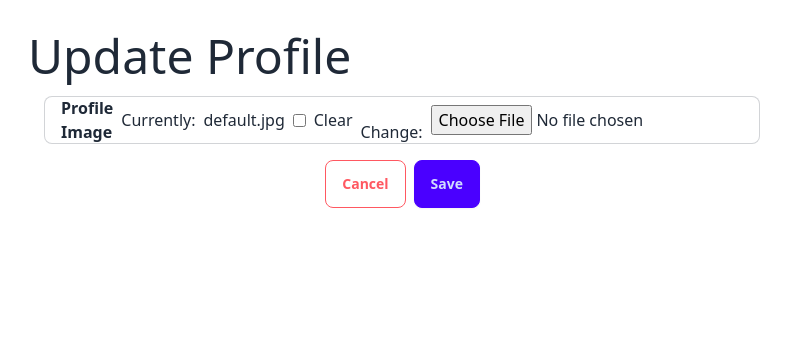
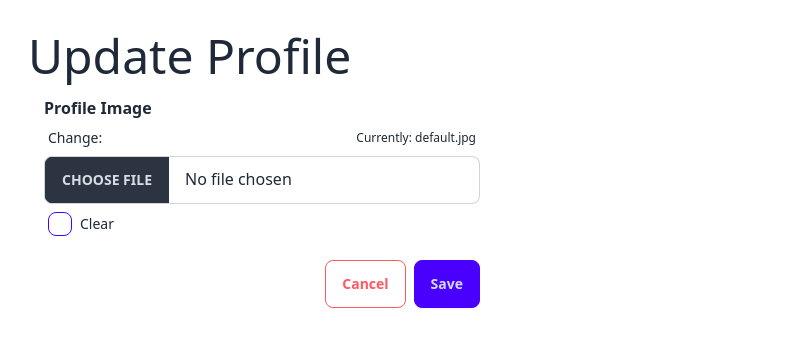
Before and after one commit to matthew-talamantes/CountDownApp, a Django app: page /account/profile/update/ in a window 1280 px wide. Shown: the part 80-427 px from the top of the page, without its empty margins (378-1169 px from the left). Run offline with Django 4.2, Linux system fonts and the light colour scheme; the visitor is signed in with stand-in values (Sample User, id 1); data comes from the database, SQL or seed files in the repository; parts of the project's set-up code (start-up, migrations or seed data) failed here and were passed over; some libraries are stand-ins or nearby versions.

Commit message:
Update profile update view

```diff
--- a/backend/countdown/myuser/forms.py
+++ b/backend/countdown/myuser/forms.py
@@ -1,5 +1,8 @@
 from django import forms
+from django.forms import ModelForm
 from allauth.account.forms import LoginForm, SignupForm
+
+from .models import Profile
 
 class CustomLoginForm(LoginForm):
     def __init__(self, *args, **kwargs):
@@ -14,3 +17,8 @@ class CustomSignupForm(SignupForm):
         self.fields['email'].widget = forms.EmailInput(attrs={'class': 'grow', 'placeholder': 'Email'})
         self.fields['password1'].widget = forms.PasswordInput(attrs={'class': 'grow', 'placeholder': 'Password'})
         self.fields['password2'].widget = forms.PasswordInput(attrs={'class': 'grow', 'placeholder': 'Confirm Password'})
+
+class ProfileUpdateForm(ModelForm):
+    class Meta:
+        model = Profile
+        fields = ['profileImage']
--- a/backend/countdown/myuser/views.py
+++ b/backend/countdown/myuser/views.py
@@ -9,6 +9,7 @@ from allauth.account.utils import send_email_confirmation
 
 from .models import MyUser, Profile
 from .serializers import MyUserSerializer, ProfileSerializer
+from .forms import ProfileUpdateForm
 
 # Create your views here.
 class CustomRegistration(RegisterView):
@@ -51,7 +52,7 @@ class UserProfileDetailView(LoginRequiredMixin, DetailView):
 class UserProfileUpdateView(LoginRequiredMixin, UserPassesTestMixin, UpdateView):
     model = Profile
     template_name = 'myuser/profile_update.html'
-    fields = ['profileImage']
+    form_class = ProfileUpdateForm
 
     def get_object(self):
         return Profile.objects.get(user=self.request.user)
--- a/backend/countdown/templates/counts/form_template.html
+++ b/backend/countdown/templates/counts/form_template.html
@@ -13,11 +13,18 @@
     {% for field in form %}
     <div class="">
         {{ field.errors }}
+        {% if field.field.widget.input_type == 'file' %}
+        <label class="font-semibold" for="{{ field.id_for_label }}">{{ field.label }}</label>
+        <div class="{% if field.errors %}border rounded border-error{% endif %}">
+            {{ field }}
+        </div>
+        {% else %}
         <label class="input input-bordered flex items-center gap-2{% if field.errors %} input-error{% endif %}"
             for="{{ field.id_for_label}}">
             <span class="font-semibold">{{ field.label }}</span>
             {{ field }}
         </label>
+        {% endif %}
         {% if field.help_text %}
         <small>{{ field.help_text }}</small>
         {% endif %}
--- /dev/null
+++ b/backend/countdown/templates/django/forms/widgets/clearable_file_input.html
@@ -0,0 +1,19 @@
+<div class="label">
+    {% if widget.is_initial %}
+    <span class="label-text">{{ widget.input_text }}:</span>
+    <span class="label-text-alt">{{ widget.initial_text }}: <a
+        href="{{ widget.value.url }}">{{ widget.value }}</a>
+    </span>
+    {% endif %}
+</div>
+<input type="{{ widget.type }}" name="{{ widget.name }}" {% if 'class' not in widget.attrs %}
+    class="file-input w-full file-input-bordered" {% endif %} {% for name, value in widget.attrs.items %} {% if name == 'class' %}
+    class="file-input w-full file-input-bordered {{ value|stringformat:'s'}}" {% else %} {% if value is not False %} {{ name }}
+    {% if value is not True %}="{{ value|stringformat:'s' }}" {% endif %}{% endif %}{% endif %}{% endfor %}>
+<div class="label">
+    <span class="label-text flex flex-row justify-start items-center gap-2">{% if not widget.required %}
+    <input class="checkbox checkbox-primary" type="checkbox" name="{{ widget.checkbox_name }}" id="{{ widget.checkbox_id }}" {% if widget.attrs.disabled %}
+        disabled{% endif %}{% if widget.attrs.checked %} checked{% endif %}>
+    <label for="{{ widget.checkbox_id }}">{{ widget.clear_checkbox_label }}</label>
+    {% endif %}</span>
+</div>
--- a/backend/countdown/templates/myuser/profile_update.html
+++ b/backend/countdown/templates/myuser/profile_update.html
@@ -4,7 +4,7 @@
 <section class="container mx-auto mt-8 px-4 max-w-[500px]">
     <h1 class="text-5xl my-2">Update Profile</h1>
     <article class="container mx-auto sm:px-4">
-        <form method="POST">
+        <form method="POST" enctype="multipart/form-data">
             {% csrf_token %}
             {{ form }}
             <div class="flex flex-row justify-end mt-2 gap-2">
--- a/backend/countdown/theme/static/css/dist/styles.css
+++ b/backend/countdown/theme/static/css/dist/styles.css
@@ -940,6 +955,22 @@ html {
   content: var(--tw-content);
 }
 
+.checkbox {
+  flex-shrink: 0;
+  --chkbg: var(--fallback-bc,oklch(var(--bc)/1));
+  --chkfg: var(--fallback-b1,oklch(var(--b1)/1));
+  height: 1.5rem;
+  width: 1.5rem;
+  cursor: pointer;
+  -webkit-appearance: none;
+     -moz-appearance: none;
+          appearance: none;
+  border-radius: var(--rounded-btn, 0.5rem);
+  border-width: 1px;
+  border-color: var(--fallback-bc,oklch(var(--bc)/var(--tw-border-opacity)));
+  --tw-border-opacity: 0.2;
+}
+
 .dropdown {
   position: relative;
   display: inline-block;
@@ -1197,6 +1238,60 @@ html {
 
 .dropdown:is(details) summary::-webkit-details-marker {
   display: none;
+}
+
+.file-input {
+  height: 3rem;
+  flex-shrink: 1;
+  padding-inline-end: 1rem;
+  font-size: 1rem;
+  line-height: 2;
+  line-height: 1.5rem;
+  overflow: hidden;
+  border-radius: var(--rounded-btn, 0.5rem);
+  border-width: 1px;
+  border-color: var(--fallback-bc,oklch(var(--bc)/var(--tw-border-opacity)));
+  --tw-border-opacity: 0;
+  --tw-bg-opacity: 1;
+  background-color: var(--fallback-b1,oklch(var(--b1)/var(--tw-bg-opacity)));
+}
+
+.file-input::file-selector-button {
+  margin-inline-end: 1rem;
+  display: inline-flex;
+  height: 100%;
+  flex-shrink: 0;
+  cursor: pointer;
+  -webkit-user-select: none;
+     -moz-user-select: none;
+          user-select: none;
+  flex-wrap: wrap;
+  align-items: center;
+  justify-content: center;
+  padding-left: 1rem;
+  padding-right: 1rem;
+  text-align: center;
+  font-size: 0.875rem;
+  line-height: 1.25rem;
+  line-height: 1em;
+  transition-property: color, background-color, border-color, text-decoration-color, fill, stroke, opacity, box-shadow, transform, filter, -webkit-backdrop-filter;
+  transition-property: color, background-color, border-color, text-decoration-color, fill, stroke, opacity, box-shadow, transform, filter, backdrop-filter;
+  transition-property: color, background-color, border-color, text-decoration-color, fill, stroke, opacity, box-shadow, transform, filter, backdrop-filter, -webkit-backdrop-filter;
+  transition-timing-function: cubic-bezier(0.4, 0, 0.2, 1);
+  transition-timing-function: cubic-bezier(0, 0, 0.2, 1);
+  transition-duration: 200ms;
+  border-style: solid;
+  --tw-border-opacity: 1;
+  border-color: var(--fallback-n,oklch(var(--n)/var(--tw-border-opacity)));
+  --tw-bg-opacity: 1;
+  background-color: var(--fallback-n,oklch(var(--n)/var(--tw-bg-opacity)));
+  font-weight: 600;
+  text-transform: uppercase;
+  --tw-text-opacity: 1;
+  color: var(--fallback-nc,oklch(var(--nc)/var(--tw-text-opacity)));
+  text-decoration-line: none;
+  border-width: var(--border-btn, 1px);
+  animation: button-pop var(--animation-btn, 0.25s) ease-out;
 }
 
 .form-control {
@@ -1684,6 +1789,116 @@ html {
   }
 }
 
+.checkbox:focus {
+  box-shadow: none;
+}
+
+.checkbox:focus-visible {
+  outline-style: solid;
+  outline-width: 2px;
+  outline-offset: 2px;
+  outline-color: var(--fallback-bc,oklch(var(--bc)/1));
+}
+
+.checkbox:checked,
+  .checkbox[aria-checked="true"] {
+  background-repeat: no-repeat;
+  animation: checkmark var(--animation-input, 0.2s) ease-out;
+  background-color: var(--chkbg);
+  background-image: linear-gradient(-45deg, transparent 65%, var(--chkbg) 65.99%),
+      linear-gradient(45deg, transparent 75%, var(--chkbg) 75.99%),
+      linear-gradient(-45deg, var(--chkbg) 40%, transparent 40.99%),
+      linear-gradient(
+        45deg,
+        var(--chkbg) 30%,
+        var(--chkfg) 30.99%,
+        var(--chkfg) 40%,
+        transparent 40.99%
+      ),
+      linear-gradient(-45deg, var(--chkfg) 50%, var(--chkbg) 50.99%);
+}
+
+.checkbox:indeterminate {
+  --tw-bg-opacity: 1;
+  background-color: var(--fallback-bc,oklch(var(--bc)/var(--tw-bg-opacity)));
+  background-repeat: no-repeat;
+  animation: checkmark var(--animation-input, 0.2s) ease-out;
+  background-image: linear-gradient(90deg, transparent 80%, var(--chkbg) 80%),
+      linear-gradient(-90deg, transparent 80%, var(--chkbg) 80%),
+      linear-gradient(0deg, var(--chkbg) 43%, var(--chkfg) 43%, var(--chkfg) 57%, var(--chkbg) 57%);
+}
+
+.checkbox-primary {
+  --chkbg: var(--fallback-p,oklch(var(--p)/1));
+  --chkfg: var(--fallback-pc,oklch(var(--pc)/1));
+  --tw-border-opacity: 1;
+  border-color: var(--fallback-p,oklch(var(--p)/var(--tw-border-opacity)));
+}
+
+.checkbox-primary:focus-visible {
+  outline-color: var(--fallback-p,oklch(var(--p)/1));
+}
+
+.checkbox-primary:checked,
+    .checkbox-primary[aria-checked="true"] {
+  --tw-border-opacity: 1;
+  border-color: var(--fallback-p,oklch(var(--p)/var(--tw-border-opacity)));
+  --tw-bg-opacity: 1;
+  background-color: var(--fallback-p,oklch(var(--p)/var(--tw-bg-opacity)));
+  --tw-text-opacity: 1;
+  color: var(--fallback-pc,oklch(var(--pc)/var(--tw-text-opacity)));
+}
+
+.checkbox-info {
+  --chkbg: var(--fallback-in,oklch(var(--in)/1));
+  --chkfg: var(--fallback-inc,oklch(var(--inc)/1));
+  --tw-border-opacity: 1;
+  border-color: var(--fallback-in,oklch(var(--in)/var(--tw-border-opacity)));
+}
+
+.checkbox-info:focus-visible {
+  outline-color: var(--fallback-in,oklch(var(--in)/1));
+}
+
+.checkbox-info:checked,
+    .checkbox-info[aria-checked="true"] {
+  --tw-border-opacity: 1;
+  border-color: var(--fallback-in,oklch(var(--in)/var(--tw-border-opacity)));
+  --tw-bg-opacity: 1;
+  background-color: var(--fallback-in,oklch(var(--in)/var(--tw-bg-opacity)));
+  --tw-text-opacity: 1;
+  color: var(--fallback-inc,oklch(var(--inc)/var(--tw-text-opacity)));
+}
+
+.checkbox-error {
+  --chkbg: var(--fallback-er,oklch(var(--er)/1));
+  --chkfg: var(--fallback-erc,oklch(var(--erc)/1));
+  --tw-border-opacity: 1;
+  border-color: var(--fallback-er,oklch(var(--er)/var(--tw-border-opacity)));
+}
+
+.checkbox-error:focus-visible {
+  outline-color: var(--fallback-er,oklch(var(--er)/1));
+}
+
+.checkbox-error:checked,
+    .checkbox-error[aria-checked="true"] {
+  --tw-border-opacity: 1;
+  border-color: var(--fallback-er,oklch(var(--er)/var(--tw-border-opacity)));
+  --tw-bg-opacity: 1;
+  background-color: var(--fallback-er,oklch(var(--er)/var(--tw-bg-opacity)));
+  --tw-text-opacity: 1;
+  color: var(--fallback-erc,oklch(var(--erc)/var(--tw-text-opacity)));
+}
+
+.checkbox:disabled {
+  cursor: not-allowed;
+  border-color: transparent;
+  --tw-bg-opacity: 1;
+  background-color: var(--fallback-bc,oklch(var(--bc)/var(--tw-bg-opacity)));
+  opacity: 0.2;
+}
+
 @keyframes checkmark {
   0% {
     background-position-y: 5px;
@@ -1706,9 +1921,56 @@ html {
   transform: translate(var(--tw-translate-x), var(--tw-translate-y)) rotate(var(--tw-rotate)) skewX(var(--tw-skew-x)) skewY(var(--tw-skew-y)) scaleX(var(--tw-scale-x)) scaleY(var(--tw-scale-y));
 }
 
+.file-input-bordered {
+  --tw-border-opacity: 0.2;
+}
+
+.file-input:focus {
+  outline-style: solid;
+  outline-width: 2px;
+  outline-offset: 2px;
+  outline-color: var(--fallback-bc,oklch(var(--bc)/0.2));
+}
+
+.file-input-disabled,
+  .file-input[disabled] {
+  cursor: not-allowed;
+  --tw-border-opacity: 1;
+  border-color: var(--fallback-b2,oklch(var(--b2)/var(--tw-border-opacity)));
+  --tw-bg-opacity: 1;
+  background-color: var(--fallback-b2,oklch(var(--b2)/var(--tw-bg-opacity)));
+  --tw-text-opacity: 0.2;
+}
+
+.file-input-disabled::-moz-placeholder, .file-input[disabled]::-moz-placeholder {
+  color: var(--fallback-bc,oklch(var(--bc)/var(--tw-placeholder-opacity)));
+  --tw-placeholder-opacity: 0.2;
+}
+
+.file-input-disabled::placeholder,
+  .file-input[disabled]::placeholder {
+  color: var(--fallback-bc,oklch(var(--bc)/var(--tw-placeholder-opacity)));
+  --tw-placeholder-opacity: 0.2;
+}
+
+.file-input-disabled::file-selector-button, .file-input[disabled]::file-selector-button {
+  --tw-border-opacity: 0;
+  background-color: var(--fallback-n,oklch(var(--n)/var(--tw-bg-opacity)));
+  --tw-bg-opacity: 0.2;
+  color: var(--fallback-bc,oklch(var(--bc)/var(--tw-text-opacity)));
+  --tw-text-opacity: 0.2;
+}
+
 .label-text {
   font-size: 0.875rem;
   line-height: 1.25rem;
+  --tw-text-opacity: 1;
+  color: var(--fallback-bc,oklch(var(--bc)/var(--tw-text-opacity)));
+}
+
+.label-text-alt {
+  font-size: 0.75rem;
+  line-height: 1rem;
   --tw-text-opacity: 1;
   color: var(--fallback-bc,oklch(var(--bc)/var(--tw-text-opacity)));
 }
@@ -2215,6 +2477,10 @@ html {
   width: 13rem;
 }
 
+.w-full {
+  width: 100%;
+}
+
 .max-w-\[400px\] {
   max-width: 400px;
 }
```
Also changed, not shown: other parts of backend/countdown/theme/static/css/dist/styles.css (+52 -0 lines).
